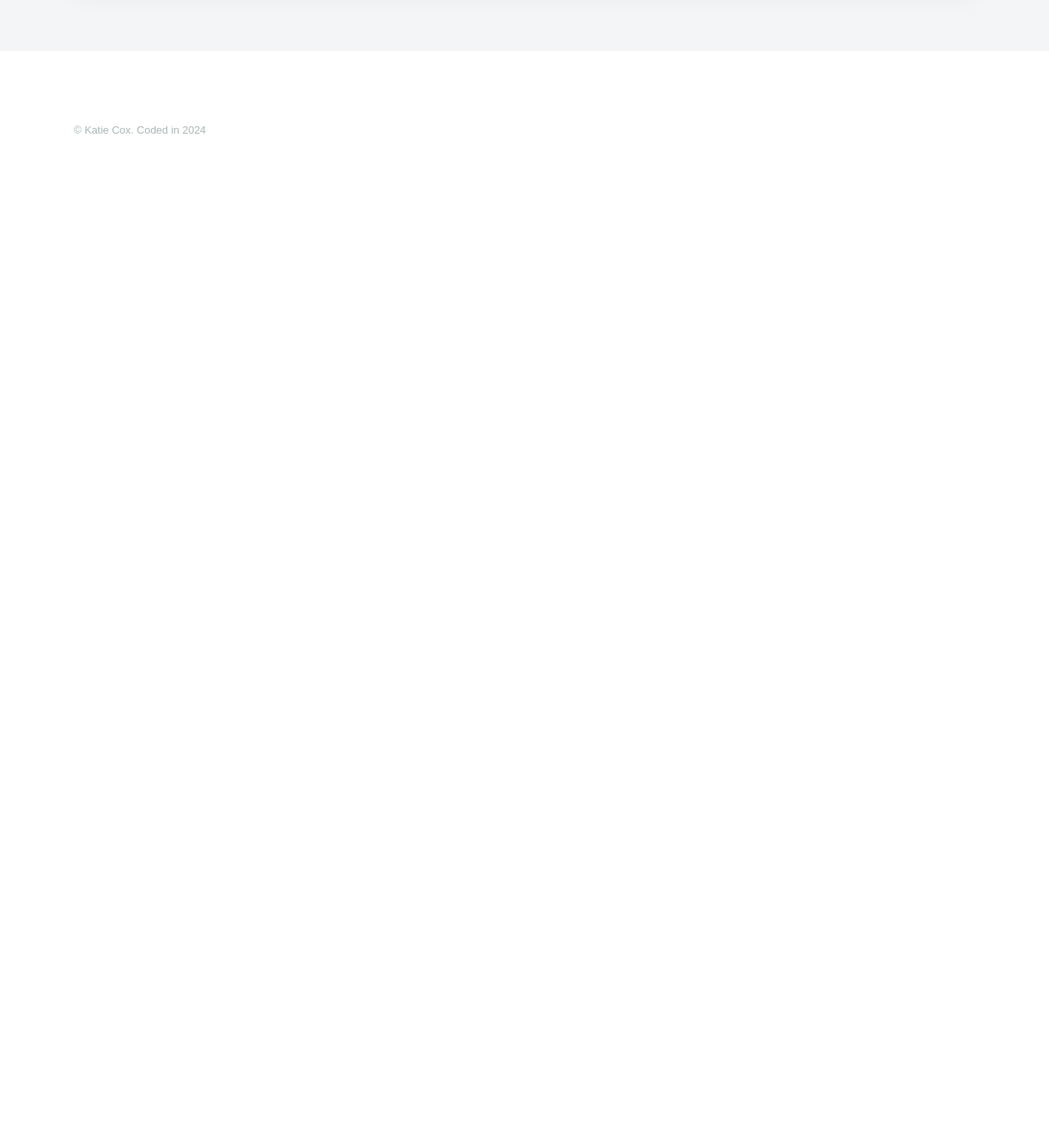
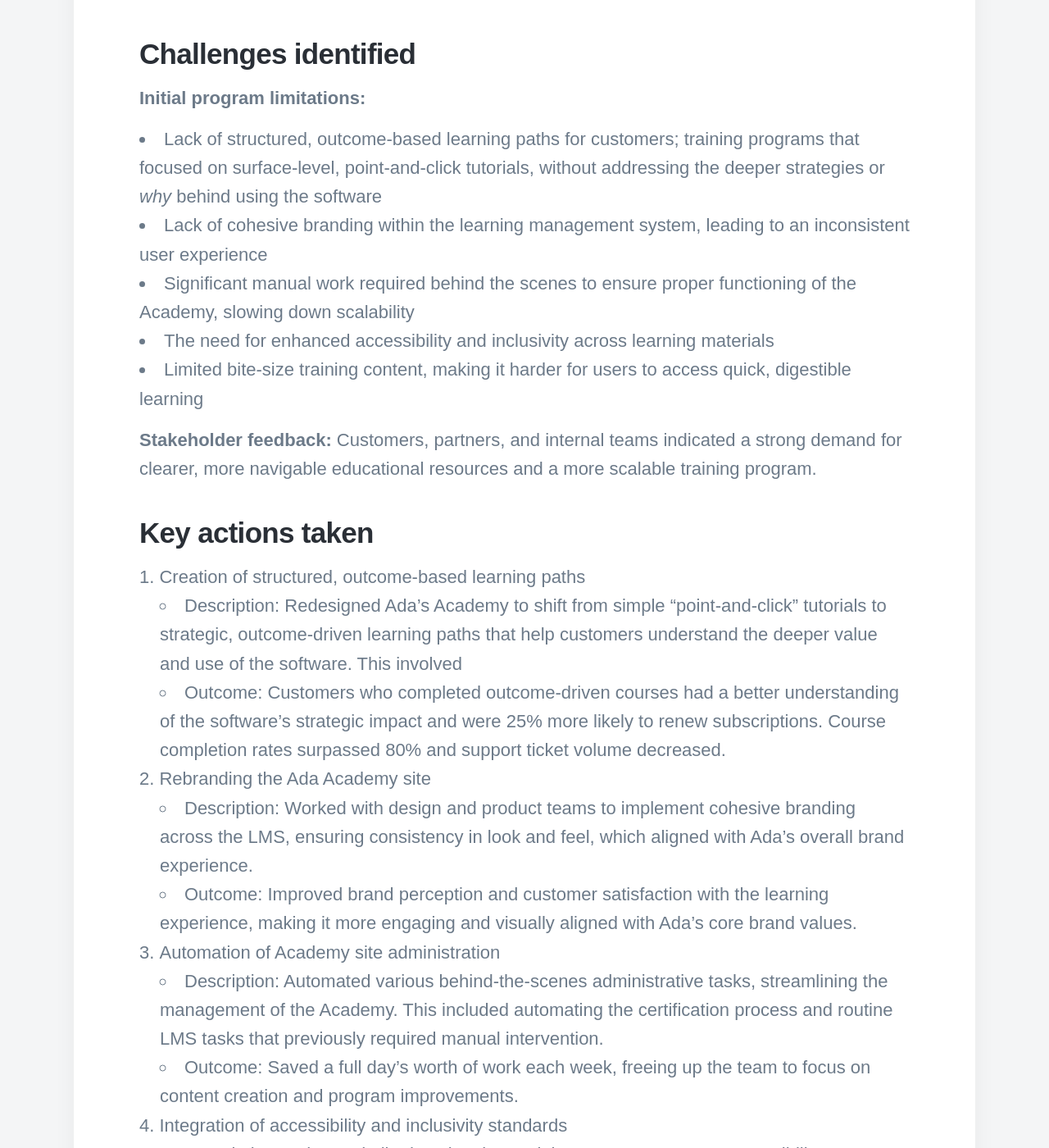
Before and after one commit to cox-katie/portfolio, a Jekyll site: the page built from _projects/ada-academy.md, in a window 1280 px wide and 1400 px high, scrolled down 1592 px. Shown: the whole window at 82% size. Built offline with Jekyll 4.4.1, drawn with Linux system fonts in a browser that asks for light colours; nearby versions of some CDN libraries; some web fonts are replaced; before the commit the page ends 1837 px from its top, so only the background shows below that; some of the changed text lies outside the part shown.

Commit message:
Update ada-academy.md

```diff
--- a/_projects/ada-academy.md
+++ b/_projects/ada-academy.md
@@ -2,7 +2,7 @@
 title: 'Training, on your schedule, with Ada Academy'
 subtitle: 'Learn. Stand out. Improve the way you work.'
 date: 2018-06-30 00:00:00
-description: The Academy site my team and I built out during my time at Ada.
+description: A case study on revamping Ada Support's customer education program; Boosting engagement, driving adoption, and increasing retention through outcome-driven learning paths.
 featured_image: '/images/Ada-Academy/Academy.jpg'
 order_number: 2
 ---
@@ -21,5 +21,52 @@
 
 </div>
 
+## Project Overview
+Project Title: Enhancing Self-Serve Customer Education for Ada Support
+Time Period: May 2021 – February 2024
 
-Check out the [Ada Academy site](https://www.ada-education.com/pages/about-acx-academy) for yourself!
+## Challenges identified
+**Initial program limitations:**
+ - Lack of structured, outcome-based learning paths for customers; training programs that focused on surface-level, point-and-click tutorials, without addressing the deeper strategies or *why* behind using the software
+ - Lack of cohesive branding within the learning management system, leading to an inconsistent user experience
+ - Significant manual work required behind the scenes to ensure proper functioning of the Academy, slowing down scalability
+ - The need for enhanced accessibility and inclusivity across learning materials
+ - Limited bite-size training content, making it harder for users to access quick, digestible learning
+
+**Stakeholder feedback:**
+ Customers, partners, and internal teams indicated a strong demand for clearer, more navigable educational resources and a more scalable training program.
+
+## Key actions taken
+
+1. Creation of structured, outcome-based learning paths
+ - Description: Redesigned Ada’s Academy to shift from simple "point-and-click" tutorials to strategic, outcome-driven learning paths that help customers understand the deeper value and use of the software. This involved
+ - Outcome: Customers who completed outcome-driven courses had a better understanding of the software's strategic impact and were 25% more likely to renew subscriptions. Course completion rates surpassed 80% and support ticket volume decreased.
+
+2. Rebranding the Ada Academy site
+ - Description: Worked with design and product teams to implement cohesive branding across the LMS, ensuring consistency in look and feel, which aligned with Ada’s overall brand experience.
+ - Outcome: Improved brand perception and customer satisfaction with the learning experience, making it more engaging and visually aligned with Ada’s core brand values.
+
+3. Automation of Academy site administration
+ - Description: Automated various behind-the-scenes administrative tasks, streamlining the management of the Academy. This included automating the certification process and routine LMS tasks that previously required manual intervention.
+ - Outcome: Saved a full day’s worth of work each week, freeing up the team to focus on content creation and program improvements.
+
+4. Integration of accessibility and inclusivity standards
+ - Description: Enhanced all educational materials to meet WCAG 2.1 accessibility standards, ensuring that content was available in multiple formats (e.g., text, video with captions, screen-reader-friendly documents).
+ - Outcome: Expanded accessibility for a wider audience and enhanced inclusivity across all educational content, improving the overall user experience.
+
+5. Creation of bite-size learning content
+ - Description: Repurposed existing video content to create a public-facing video tutorial page, enabling Customer Success Managers to easily share targeted video content with customers. This gave customers quick access to actionable insights that addressed their immediate needs.
+ - Outcome: Enhanced learner engagement and satisfaction, while fostering strong buy-in from the Customer Experience team by streamlining their ability to share skill-building videos, ultimately positioning the Academy as a valuable resource.
+
+## Impacts and results
+ - Reduced support ticket volume
+ - Increased course engagement
+ - Increased retention for trained accounts
+ - Cost savings and efficiency
+ - Brand consistency
+
+## Skills demonstrated
+ - Instructional design: Created strategic, outcome-based learning paths that transformed customer understanding of the software.
+ - Branding and user experience: Aligned educational content with Ada’s brand to improve user engagement and satisfaction.
+ - Project management & automation: Led initiatives that streamlined manual processes, enabling the education team to focus on higher-value tasks.
+ - Collaboration and leadership: Worked cross-functionally with design, product, and support teams, while coaching a growing education team.
```
